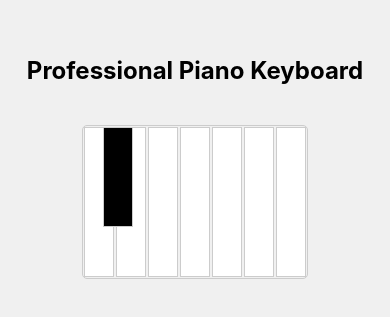
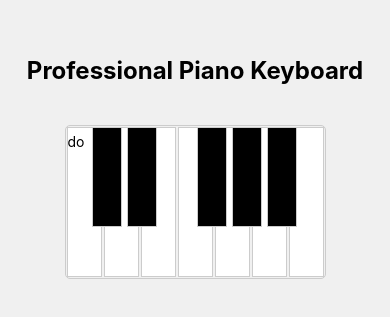
Before and after one commit to anson2004/music-app, a React Native app: screen / in a window 390 px wide. Shown: the part 255-572 px from the top of the page. Built offline with nearby package versions, Linux system fonts and the light colour scheme.

Commit message:
add mini keyboard

```diff
--- a/component/Piano.tsx
+++ b/component/Piano.tsx
@@ -1,49 +1,92 @@
-import { View, TouchableOpacity, StyleSheet } from 'react-native';
+import { View, TouchableOpacity, StyleSheet, Text } from "react-native";
 
-const Piano = () => {
-  const renderPianoKeys = () => {
-    const keys = [];
-    for (let i = 0; i < 14; i++) {
-      keys.push(
-        <TouchableOpacity key={i} style={[styles.key, i % 2 === 0 ? styles.whiteKey : styles.blackKey]} />
-      );
-    }
-    return keys;
-  };
+const Piano: React.FC = () => {
+
 
   return (
     <View style={styles.piano}>
-      {renderPianoKeys()}
+            <TouchableOpacity key={`white-do`} style={[styles.key, styles.whiteKey]}>
+        <Text style={styles.keyLabel}>do</Text>
+      </TouchableOpacity>
+      <TouchableOpacity
+        key={`black-do-half`}
+        style={[styles.key, styles.blackKey, { left: 25 }]}
+      />
+      <TouchableOpacity
+        key={`white-re`}
+        style={[styles.key, styles.whiteKey]}
+      />
+      <TouchableOpacity
+        key={`black-re-half`}
+        style={[styles.key, styles.blackKey, { left: 35 +25 }]}
+      />
+
+      <TouchableOpacity
+        key={`white-mi`}
+        style={[styles.key, styles.whiteKey]}
+      />
+       <TouchableOpacity
+        key={`white-fa`}
+        style={[styles.key, styles.whiteKey]}
+      />
+       <TouchableOpacity
+        key={`black-fa-half`}
+        style={[styles.key, styles.blackKey, { left: 3*35 +25 }]}
+      />
+      <TouchableOpacity
+        key={`white-so`}
+        style={[styles.key, styles.whiteKey]}
+      />
+       <TouchableOpacity
+        key={`black-so-half`}
+        style={[styles.key, styles.blackKey, { left: 4*35 +25 }]}
+      />
+        <TouchableOpacity
+        key={`white-la`}
+        style={[styles.key, styles.whiteKey]}
+      />
+         <TouchableOpacity
+        key={`black-la-half`}
+        style={[styles.key, styles.blackKey, { left: 5*35 +25 }]}
+      />
+       <TouchableOpacity
+        key={`white-si`}
+        style={[styles.key, styles.whiteKey]}
+      />
     </View>
   );
 };
 
 const styles = StyleSheet.create({
     piano: {
-    flexDirection: 'row',
+      flexDirection: "row",
       marginTop: 20,
       borderWidth: 1,
-    borderColor: '#ccc',
+      borderColor: "#ccc",
       borderRadius: 5,
-    overflow: 'hidden',
+      overflow: "hidden",
+      position: "relative",
     },
     key: {
-    width: 30,
       height: 150,
       margin: 1,
       borderWidth: 1,
-    borderColor: '#ccc',
+      borderColor: "#ccc",
     },
     whiteKey: {
-    backgroundColor: '#fff',
+      width: 35,
+      backgroundColor: "#fff",
     },
     blackKey: {
-    backgroundColor: '#000',
+      width: 30,
+      backgroundColor: "#000",
       height: 100,
-    marginBottom: 50,
+      position: "absolute",
       zIndex: 1,
-    position: 'absolute',
-    marginLeft: 20,
+    },
+    keyLabel: {
+        color: "#000",
+        marginTop: 5,
       },
   });
 
```
Lines whose indentation alone changed are shown as unchanged.
